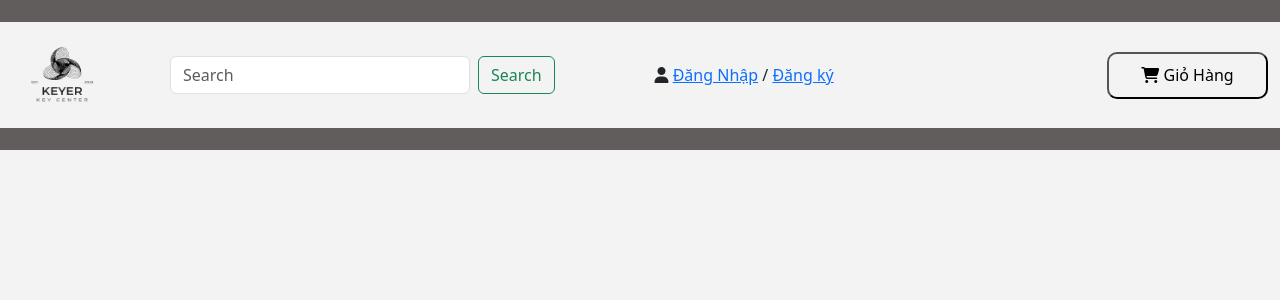
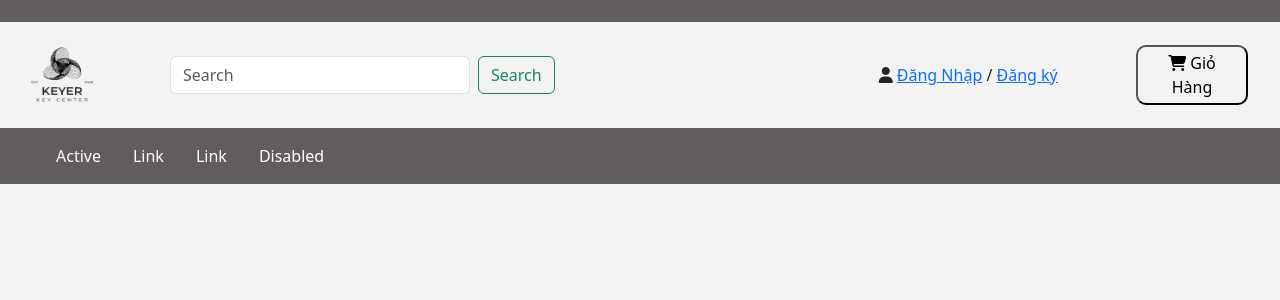
Before and after one commit to vutran22004023/webshopkey, a PHP site: page / in a window 1280 px wide. Shown: the top 300 px of the page. Run offline with PHP 8.4, Linux system fonts and the light colour scheme.

Commit message:
update header 2

```diff
--- a/index.html
+++ b/index.html
@@ -25,20 +25,35 @@
                         </form>
 
                     </div>
-                    <div class="login container-fluid " style="margin-left: 50px;">
+                    <div class="login container-fluid " style="margin-left: 300px;">
                         <i class="fa-solid fa-user"></i>
                         <a href="">Đăng Nhập</a>
                         <span>/</span>
                         <a href="">Đăng ký</a>
                     </div>
 
-                    <button class="cart container-fluid " style="border-radius: 10px; width: 400px; height: 47px;">
+                    <button class="cart container-fluid " style="border-radius: 10px; width: 450px; height: 60px; margin-right: 20px;">
                         <i class="fa-solid fa-cart-shopping"></i>
                         <span>Giỏ Hàng</span>
                     </button>
                 </div>
             </nav>
-            <div class="header-under"></div>
+            <nav class="nav navbar  navbar-light" style="background-color: #625D5D; padding: 0;">
+                <ul class="nav" style="margin-left: 40px;">
+                    <li class="nav-item">
+                      <a class="nav-link active" aria-current="page" href="#">Active</a>
+                    </li>
+                    <li class="nav-item">
+                      <a class="nav-link" href="#">Link</a>
+                    </li>
+                    <li class="nav-item">
+                      <a class="nav-link" href="#">Link</a>
+                    </li>
+                    <li class="nav-item">
+                      <a class="nav-link " href="#" >Disabled</a>
+                    </li>
+                  </ul>
+              </nav>
         </header>
     </div>
 </body>
--- a/style.css
+++ b/style.css
@@ -12,9 +12,19 @@
     margin: 0;
 }
 
-.header-under {
-    width: 100%;
-    height: 22px;
+.nav {
+
+}
+
+.nav li {
     background-color: #625D5D;
-    margin: 0;
 }
+.nav li a {
+    color: #fff;
+    padding: 16px;
+}
+
+.nav li:hover a {
+    background-color: #9e9c9c;
+    color: #fff;
+}
```
